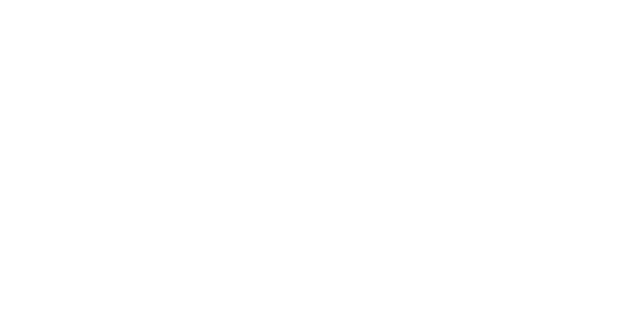
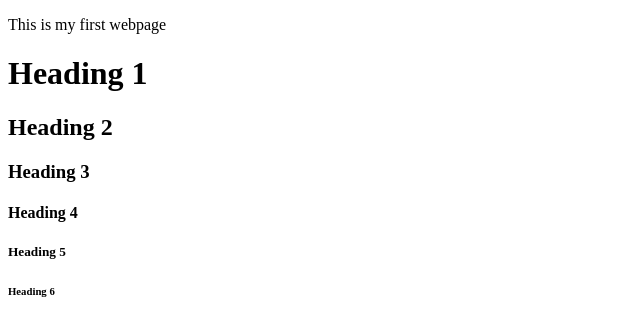
Before and after one commit to BaoLong294/Learn-HTML, a plain HTML site: page index.html in a window 1280 px wide. Shown: the whole page, without its empty margins (0-640 px from the left). Drawn offline with Linux system fonts and the light colour scheme.

Commit message:
Add paragraph and heading for index.html

```diff
--- a/index.html
+++ b/index.html
@@ -5,5 +5,14 @@
         <title>My Webpage</title>
     </head>
 
-    <body></body>
+    <body>
+        <p>This is my first webpage</p>
+
+        <h1>Heading 1</h1>
+        <h2>Heading 2</h2>
+        <h3>Heading 3</h3>
+        <h4>Heading 4</h4>
+        <h5>Heading 5</h5>
+        <h6>Heading 6</h6>
+    </body>
 </html>
```
